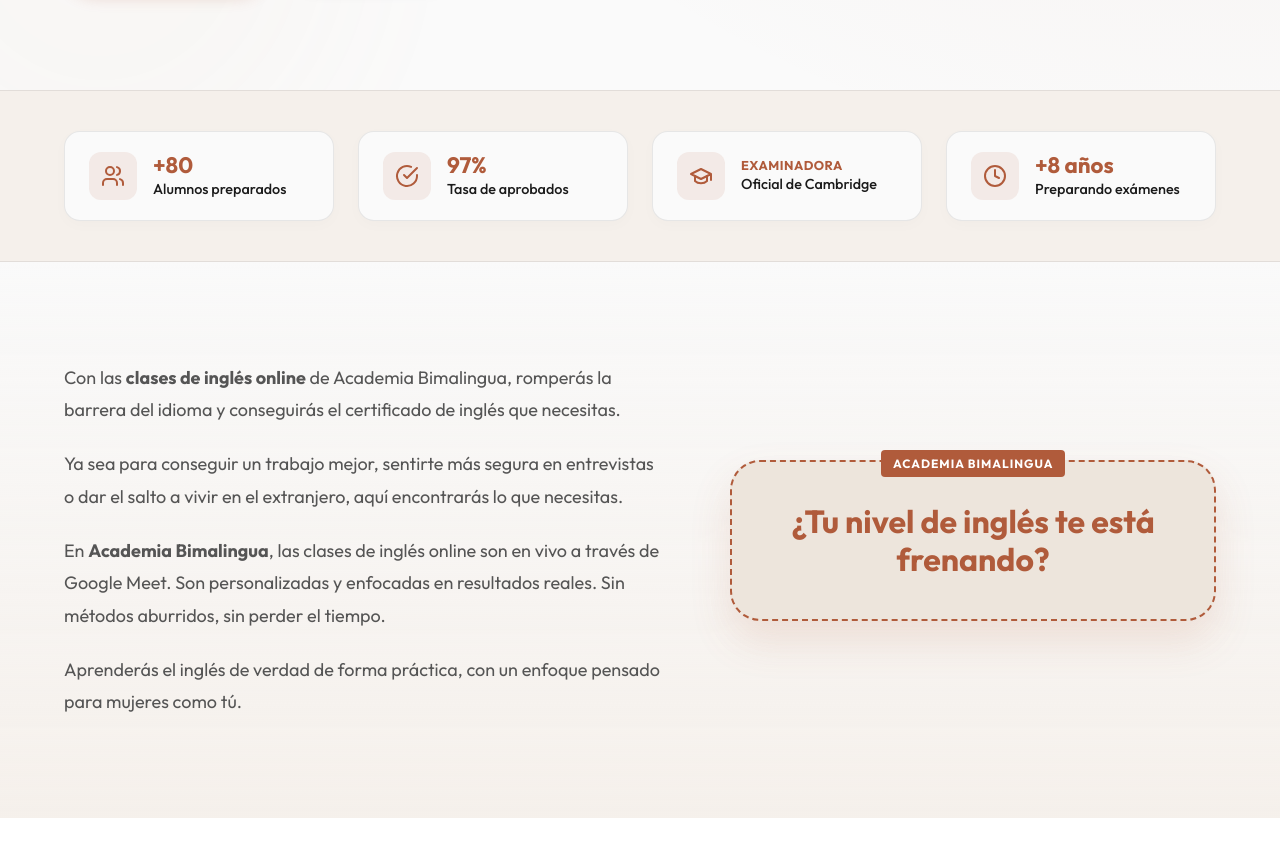
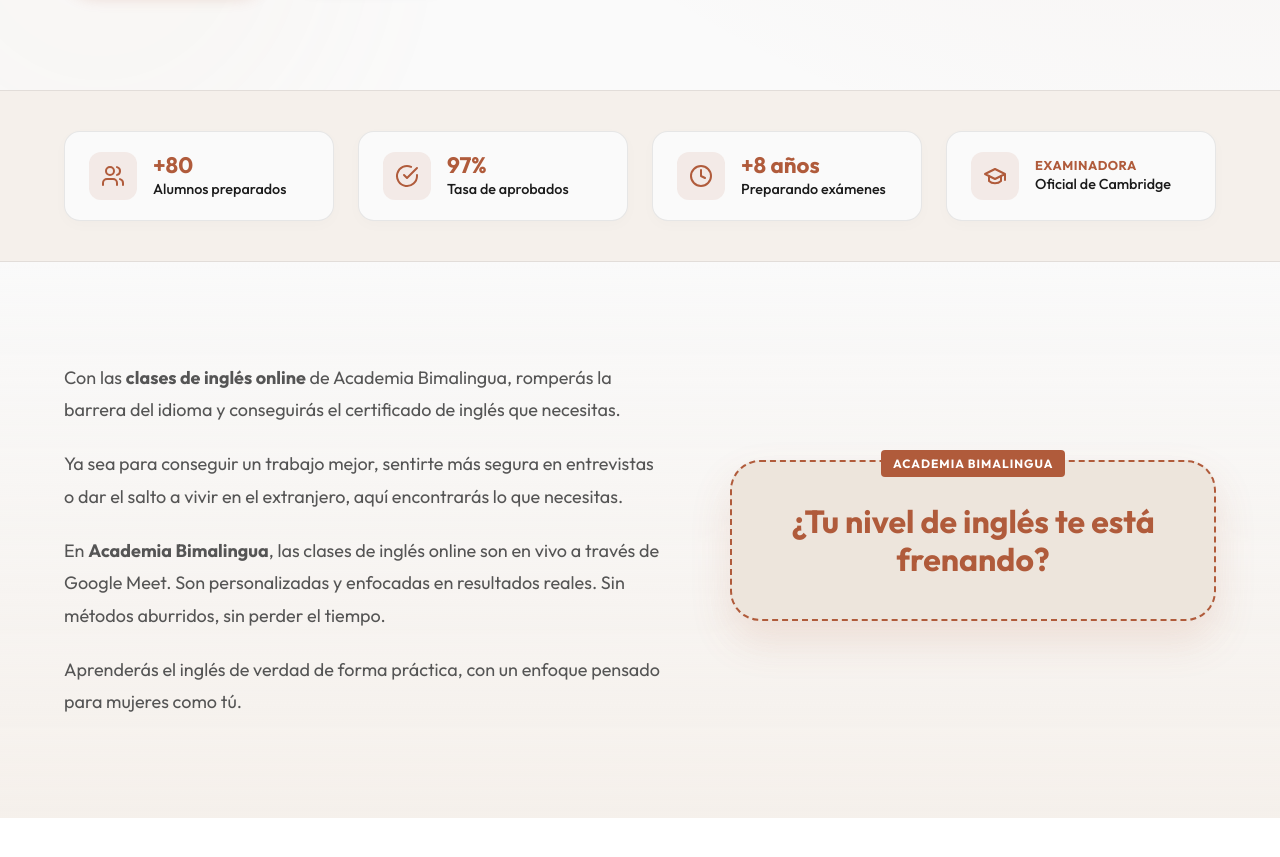
Before and after one commit to MRxRafi/bimalingua-web, a Next.js app: page / in a window 1280 px wide. Shown: the part 1060-1917 px from the top of the page. Built offline with nearby package versions, Linux system fonts and the light colour scheme; a web font is replaced by a local one.

Commit message:
Cambiar posicion de Examinadora Oficial de Cambridge

```diff
--- a/src/app/page.tsx
+++ b/src/app/page.tsx
@@ -87,21 +87,21 @@
 
                   <div className={styles.trustCard}>
                     <div className={styles.trustIconWrapper}>
+                      <svg width="24" height="24" viewBox="0 0 24 24" fill="none" stroke="currentColor" strokeWidth="2" strokeLinecap="round" strokeLinejoin="round"><circle cx="12" cy="12" r="10" /><polyline points="12 6 12 12 16 14" /></svg>
+                    </div>
+                    <div className={styles.trustTextWrapper}>
+                      <span className={styles.trustNumber}>+8 años</span>
+                      <span className={styles.trustLabel}>Preparando exámenes</span>
+                    </div>
+                  </div>
+
+                  <div className={styles.trustCard}>
+                    <div className={styles.trustIconWrapper}>
                       <svg width="24" height="24" viewBox="0 0 24 24" fill="none" stroke="currentColor" strokeWidth="2" strokeLinecap="round" strokeLinejoin="round"><path d="M22 10v6M2 10l10-5 10 5-10 5z" /><path d="M6 12v5c3 3 9 3 12 0v-5" /></svg>
                     </div>
                     <div className={styles.trustTextWrapper}>
                       <span className={styles.trustBadgeTag}>Examinadora</span>
                       <span className={styles.trustLabel}>Oficial de Cambridge</span>
-                    </div>
-                  </div>
-
-                  <div className={styles.trustCard}>
-                    <div className={styles.trustIconWrapper}>
-                      <svg width="24" height="24" viewBox="0 0 24 24" fill="none" stroke="currentColor" strokeWidth="2" strokeLinecap="round" strokeLinejoin="round"><circle cx="12" cy="12" r="10" /><polyline points="12 6 12 12 16 14" /></svg>
-                    </div>
-                    <div className={styles.trustTextWrapper}>
-                      <span className={styles.trustNumber}>+8 años</span>
-                      <span className={styles.trustLabel}>Preparando exámenes</span>
                     </div>
                   </div>
                 </div>
```
